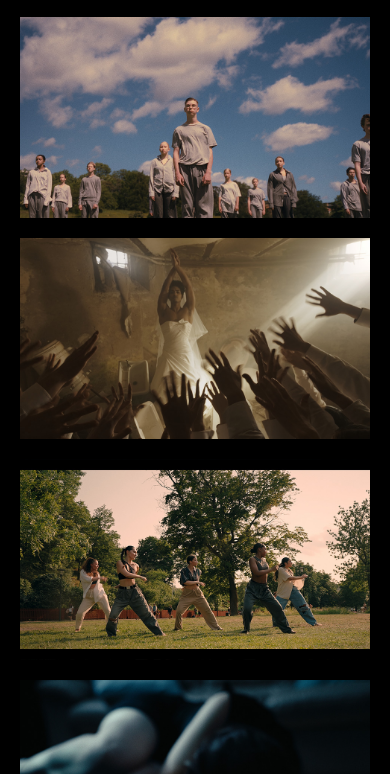
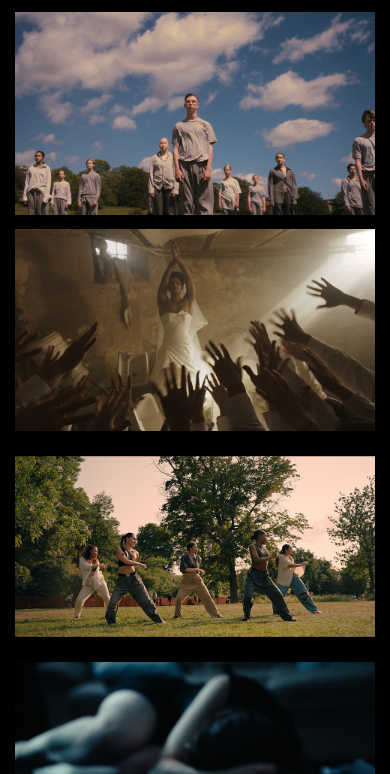
Before and after one commit to MonkejTV/MonkejTV.github.io, a plain HTML site: page index.html in a window 390 px wide. Shown: the part 70-844 px from the top of the page. Drawn offline with Linux system fonts and the light colour scheme.

Commit message:
Update style.css

```diff
--- a/style.css
+++ b/style.css
@@ -34,6 +34,7 @@ body {
     color: #F8F8FF;
     -webkit-font-smoothing: antialiased;
     -webkit-text-size-adjust: 100%;
+    min-width: 100%;
     margin: 0;
     padding: 0;
 }
@@ -162,9 +163,10 @@ nav li a:hover {
 
 #Content {
     display: grid;
-    margin: 0;
+    width: 100%;
     grid-template-rows: repeat(20, 100px); /* Använd bara 8 rader istället för 20 */
     grid-template-columns: repeat(18, 100px); /* Använd bara 10 kolumner istället för 20 */
+    margin: auto;
     border: 20px solid #000;
     gap: 10px;
 }
@@ -190,6 +192,7 @@ nav li a:hover {
     grid-column: 1 / span 10;
     grid-row: 1 / span 6;
     position: relative;
+
 }
 
 .C2 {
@@ -240,26 +243,29 @@ nav li a:hover {
     position: relative;
 }
 
-.C1::before,
-.C6::before {
+/*
+ {
     content: "";
     position: absolute;
     top: 0;
     left: 0;
     width: 100%;
     height: 100%;
-    background: rgba(0, 0, 0, 0.6); /* Justera alpha-värdet för att ändra toningsnivån */
+    background: rgba(0, 0, 0, 0.6);
     opacity: 0;
     pointer-events: none;
     transition: opacity 0.6s ease;
     -moz-transition: opacity 0.6s ease-in-out;
     -webkit-transition: opacity 0.6s ease-in-out;
-}
+}*/
 
+.C1::before,
 .C2::before,
 .C3::before,
 .C4::before,
 .C5::before,
+.C6::before,
+.C7::before,
 .C8::before,
 .C9::before {
     content: "";
@@ -318,8 +324,11 @@ nav li a:hover {
 
 @media screen and (max-width: 1200px) {
     #Content {
-        grid-template-columns: 1fr; /* Set a single column for stacking images */
-        grid-template-rows: auto; /* Allow rows to adjust based on content */
+        display: flex;
+        flex-direction: column; /* Visa bilder i en kolumn för mindre skärmar */
+        align-items: center; /* Centrera innehållet horisontellt */
+        padding: 15px; /* Lägg till lite utrymme runt innehållet */
+        border: 0;
     }
 
     .C1,
@@ -331,9 +340,7 @@ nav li a:hover {
     .C7,
     .C8,
     .C9 {
-        grid-column: span 1; /* Span the entire width of the container */
-        grid-row: auto; /* Allow rows to adjust based on content */
-        margin-bottom: 10px; /* Adjust spacing between image containers */
+        width: 100%; /* Bilder tar upp hela bredden av föräldern */
     }
 
     .Hamburger-Menu {
```
